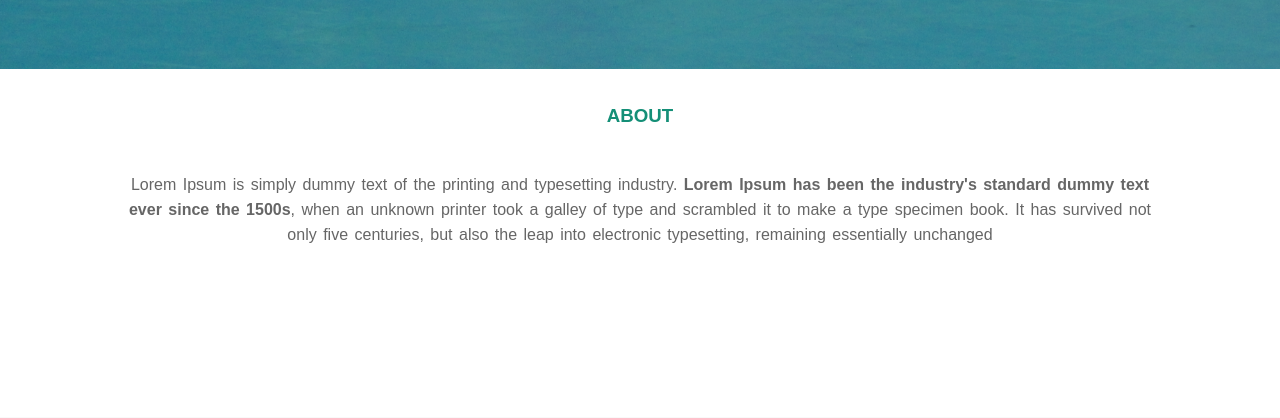
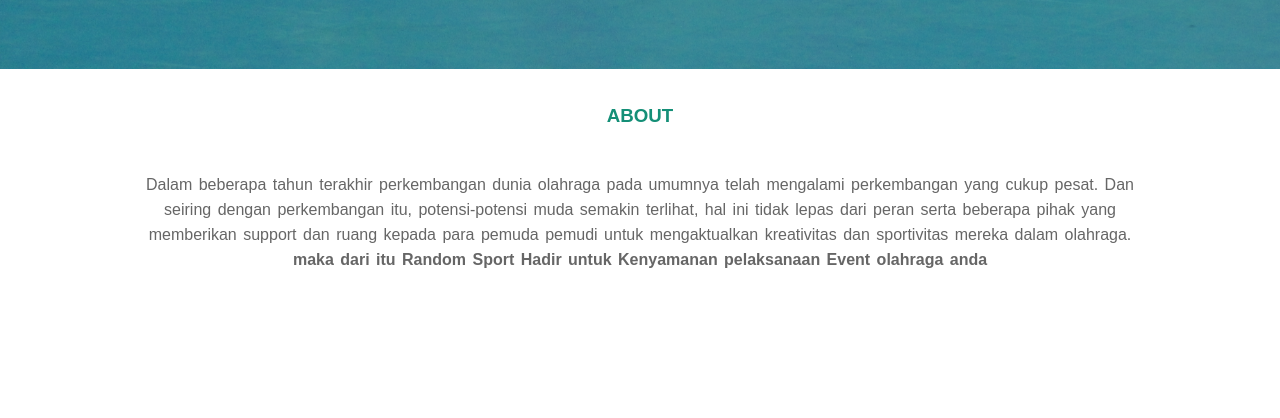
Before and after one commit to haafidz-jp/pi-danu, a PHP site: page /index.php in a window 1280 px wide. Shown: the part 1227-1645 px from the top of the page. Run offline with PHP 8.4, Linux system fonts and the light colour scheme; some libraries are stand-ins or nearby versions.

Commit message:
update 16/2/2022

```diff
--- a/index.html
+++ b/index.html
@@ -53,7 +53,11 @@
 	<section class="about">
 		<div class="container">
 			<h3>ABOUT</h3>
-			<p>Lorem Ipsum is simply dummy text of the printing and typesetting industry. <strong>Lorem Ipsum has been the industry's standard dummy text ever since the 1500s</strong>, when an unknown printer took a galley of type and scrambled it to make a type specimen book. It has survived not only five centuries, but also the leap into electronic typesetting, remaining essentially unchanged</p>
+			<p>Dalam beberapa tahun terakhir perkembangan dunia olahraga pada umumnya telah
+				mengalami perkembangan yang cukup pesat. Dan seiring dengan perkembangan itu,
+				potensi-potensi muda semakin terlihat, hal ini tidak lepas dari peran serta beberapa
+				pihak yang memberikan support dan ruang kepada para pemuda pemudi untuk
+				mengaktualkan kreativitas dan sportivitas mereka dalam olahraga. <strong>maka dari itu Random Sport Hadir untuk Kenyamanan pelaksanaan Event olahraga anda</p>
 		</div>
 	</section>
 
--- a/tes.php
+++ b/tes.php
@@ -7,7 +7,7 @@
 <head>
 	<meta charset="utf-8">
 	<meta name="viewport" content="width=device-width, initial-scale=1">
-	<title>Bagus Danukusumo</title>
+	<title>Random Sport Orgenizer</title>
 	<link rel="stylesheet" type="text/css" href="css/style.css">
 	<link rel="stylesheet" type="text/css" href="https://cdnjs.cloudflare.com/ajax/libs/font-awesome/5.13.0/css/all.min.css">
 	<script src="https://code.jquery.com/jquery-3.5.1.min.js" integrity="sha256-9/aliU8dGd2tb6OSsuzixeV4y/faTqgFtohetphbbj0=" crossorigin="anonymous"></script>
```
